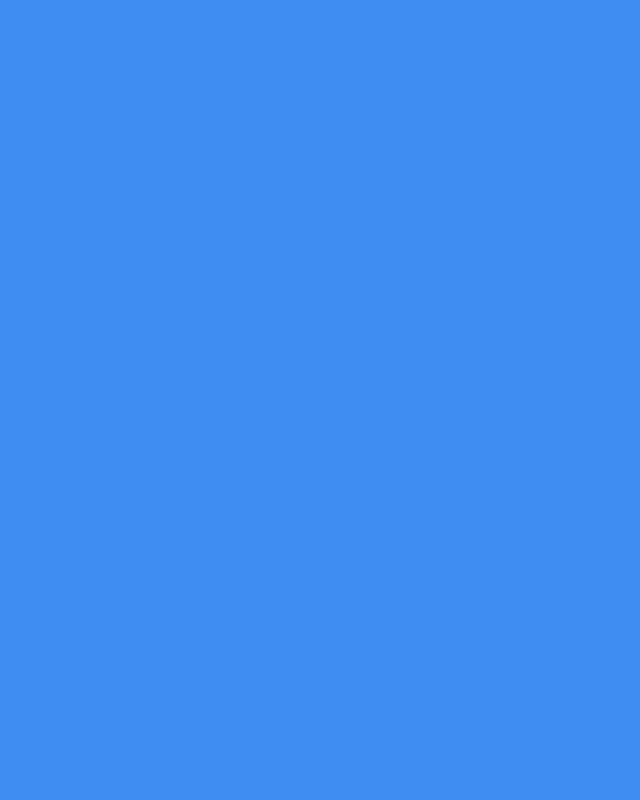
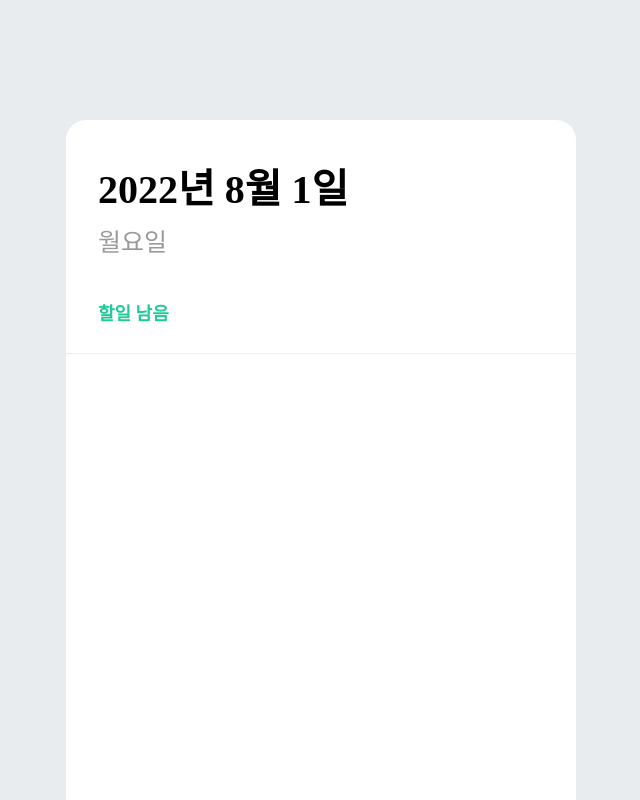
Before and after one commit to munseunggyu/recoil-redux__todolist, a React (Create React App) app: page / in a window 1280 px wide. Shown: the top 800 px of the page, without its empty margins (319-959 px from the left). Built offline with nearby package versions, Linux system fonts and the light colour scheme.

Commit message:
Add ToDoHead

```diff
--- a/package.json
+++ b/package.json
@@ -10,6 +10,7 @@
     "@types/node": "^16.11.47",
     "@types/react": "^18.0.15",
     "@types/react-dom": "^18.0.6",
+    "framer-motion": "^6.5.1",
     "react": "^18.2.0",
     "react-dom": "^18.2.0",
     "react-scripts": "5.0.1",
--- a/src/App.tsx
+++ b/src/App.tsx
@@ -1,5 +1,6 @@
 import React from 'react';
 import { createGlobalStyle } from 'styled-components';
+import ToDoList from './components/ToDoList';
 
 const GlobalStyle = createGlobalStyle`
   html, body, div, span, applet, object, iframe,
@@ -29,7 +30,11 @@ footer, header, hgroup, menu, nav, section {
 }
 body {
 	line-height: 1;
-  background-color: #3f8cf2;
+  background-color: RGB(233, 236, 239);
+  display: flex;
+  justify-content:center;
+  align-items:center;
+  height:130vh;
 }
 ol, ul {
 	list-style: none;
@@ -55,7 +60,7 @@ function App() {
   return (
     <>
       <GlobalStyle />
-
+      <ToDoList />
     </>
   );
 }
--- /dev/null
+++ b/src/components/Date.ts
@@ -0,0 +1,11 @@
+export function NowDate(){
+  const today = new Date()
+  const WEEKDAY = ['일요일','월요일','화요일','수요일','목요일','금요일','토요일'];
+  const day = WEEKDAY[today.getDay()]
+  return{
+    year:today.getFullYear(),
+    month:today.getMonth()+1,
+    date:today.getDate(),
+    day:day,
+  }
+}
--- /dev/null
+++ b/src/components/ToDoHead.tsx
@@ -0,0 +1,45 @@
+import styled from "styled-components";
+import {  NowDate } from "./Date";
+
+const HeadContainer = styled.div`
+  padding-left:32px;
+  padding-top:50px;
+  border-bottom: 1px solid #e9ecef;
+`;
+const Date = styled.h1`
+  font-size:40px;
+  font-weight:700;
+  margin-bottom:20px;
+`;
+const Day = styled.h3`
+  font-size:25px;
+  color:rgba(0,0,0,0.4);
+  margin-bottom:50px;
+`;
+const TasksLeft = styled.div`
+  color: #20c997;
+  font-size: 18px;
+  margin-top: 40px;
+  font-weight: bold;
+  padding-bottom:30px;
+`;
+
+
+function ToDoHead(){
+  const {year,month,date,day} = NowDate()
+  return(
+    <HeadContainer>
+      <Date >
+        {`${year}년 ${month}월 ${date}일`}
+      </Date>
+      <Day>
+        {day}
+      </Day>
+      <TasksLeft>
+        할일 남음
+      </TasksLeft>
+    </HeadContainer>
+  )
+}
+
+export default ToDoHead;
--- /dev/null
+++ b/src/components/ToDoList.tsx
@@ -0,0 +1,20 @@
+import styled from "styled-components";
+import ToDoHead from "./ToDoHead";
+
+const ToDoContainer = styled.div`
+  width:510px;
+  height:800px;
+  background-color:white;
+  border-radius:20px;
+`;
+
+
+function ToDoList(){
+  return(
+    <ToDoContainer>
+      <ToDoHead />
+    </ToDoContainer>
+  )
+}
+
+export default ToDoList;
```
Also changed, not shown: src/components/ToDo.tsx (deleted, +0 -9 lines), 1 other file (tests, documents, lock files or other folders).
